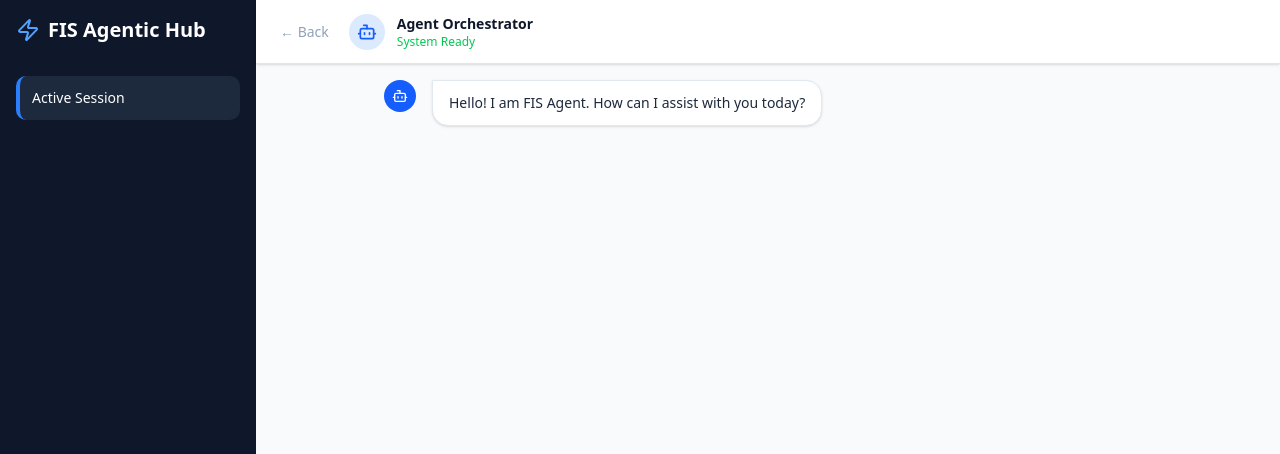
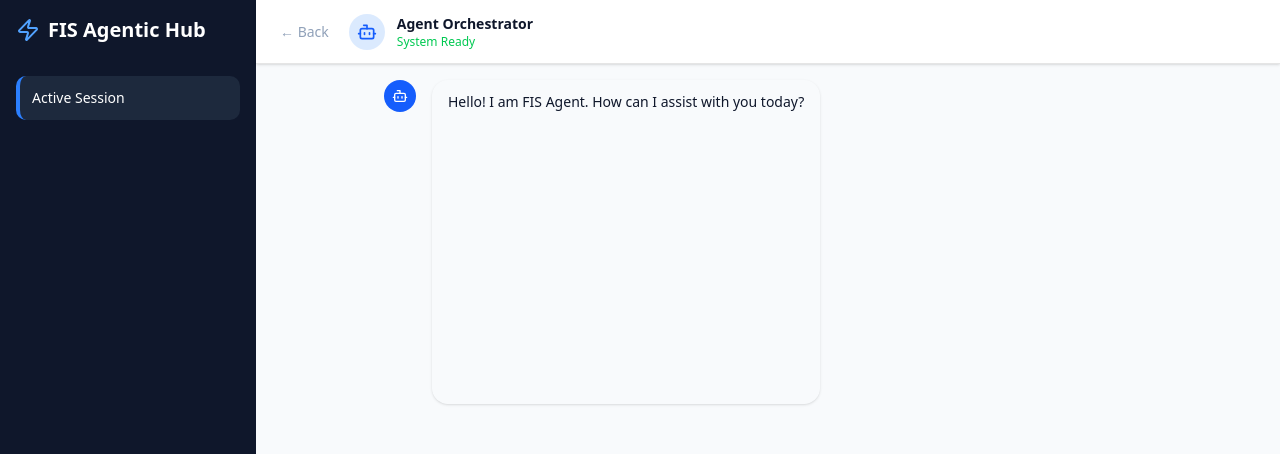
Before and after one commit to blank122/agentic-fis, a React (Vite) app: page / in a window 1280 px wide. Both pictures are taken after a click on the button "Active Session". Shown: the top 454 px of the page. Built offline with nearby package versions, Linux system fonts and the light colour scheme.

Commit message:
Integrate AgentVisualizer for agent responses

```diff
--- a/src/App.jsx
+++ b/src/App.jsx
@@ -6,6 +6,7 @@
 
 import ReactMarkdown from 'react-markdown';
 import remarkGfm from 'remark-gfm';
+import AgentVisualizer from './AgentVisualizer';
 
 // 1. DATA DEFINITIONS (Outside so they are stable)
 const AGENTS = [
@@ -105,17 +106,26 @@
                         <div className={`w-8 h-8 rounded-full flex items-center justify-center shrink-0 ${msg.role === 'assistant' ? 'bg-blue-600 text-white' : 'bg-slate-200 text-slate-600'}`}>
                             {msg.role === 'assistant' ? <Bot size={16} /> : <User size={16} />}
                         </div>
-                        <div className={`max-w-[80%] rounded-2xl px-4 py-3 text-sm shadow-sm ${msg.role === 'assistant' ? 'bg-white border border-slate-200 rounded-tl-none text-slate-800' : 'bg-blue-600 rounded-tr-none text-white'}`}>
+                        {/* <div className={`max-w-[80%] rounded-2xl px-4 py-3 text-sm shadow-sm ${msg.role === 'assistant' ? 'bg-white border border-slate-200 rounded-tl-none text-slate-800' : 'bg-blue-600 rounded-tr-none text-white'}`}>
                             {msg.isThinking ? (
                                 <div className="flex items-center gap-2 italic animate-pulse">
                                     <Terminal size={14} /> {msg.content}
                                 </div>
-                            ) : /* Use ReactMarkdown here for the agent's response */
+                            ) :
                                 <div className={`prose prose-sm max-w-none ${msg.role === 'user' ? 'prose-invert text-white' : 'text-slate-800'}`}>
                                     <ReactMarkdown remarkPlugins={[remarkGfm]}>
                                         {msg.content}
                                     </ReactMarkdown>
                                 </div>}
+                        </div> */}
+                        <div className={`max-w-[80%] rounded-2xl px-4 py-3 text-sm shadow-sm ...`}>
+                            {msg.isThinking ? (
+                                <div className="flex items-center gap-2 italic animate-pulse">
+                                    <Terminal size={14} /> {msg.content}
+                                </div>
+                            ) : (
+                                <AgentVisualizer content={msg.content} />
+                            )}
                         </div>
                     </div>
                 ))}
```
